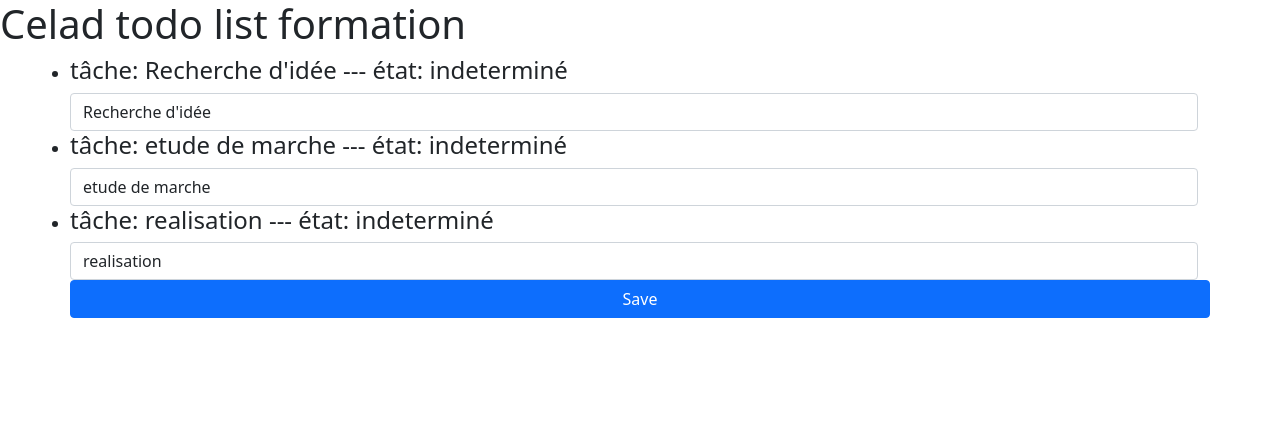
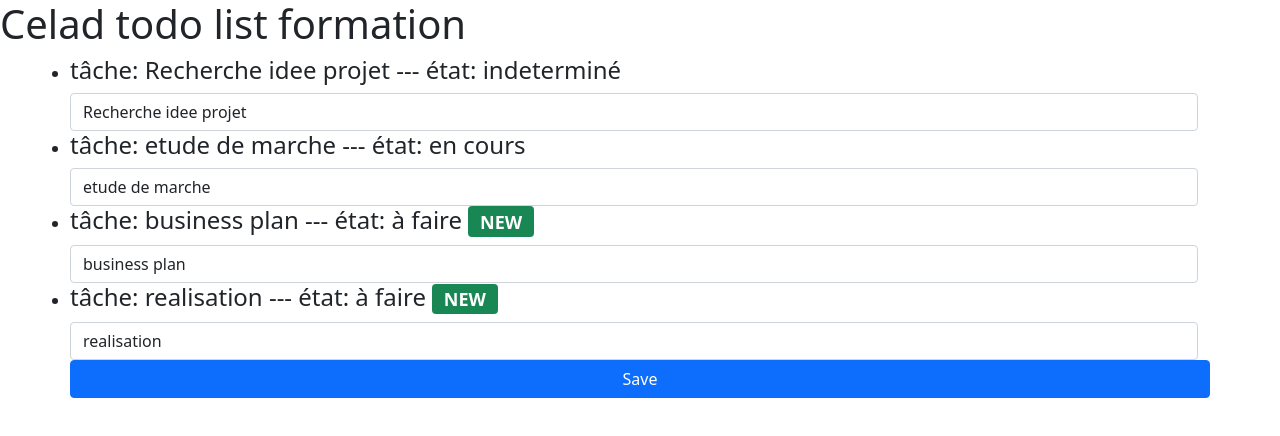
Before and after one commit to maaash/celadtodo, an Angular app: page / in a window 1280 px wide. Shown: the top 436 px of the page. Built offline with nearby package versions, Linux system fonts and the light colour scheme.

Commit message:
directives structurelles ngif ngfor

```diff
--- a/src/app/app.component.html
+++ b/src/app/app.component.html
@@ -1,12 +1,14 @@
 <h1>{{title}}</h1>
 <div class="container">
   <div class="row">
-    <ul class="list-group">
-      <app-tache [nom]="tache1" [etat]="'terminée'"></app-tache>
-      <app-tache [nom]="tache2" [etat]="'terminée'"></app-tache>
-      <app-tache [nom]="tache3" [etat]="'terminée'"></app-tache>
+    <ul class="list-group" >
+      <app-tache *ngFor="let tache of taches; let i = index"
+      [nom]="tache.nom"
+      [etat]="tache.etat"></app-tache>
     </ul>
 
-    <button class="btn btn-primary" [disabled]="!isConnected" (click)="onSauvegarde()"> Save </button>
+    <button class="btn btn-primary"
+    [disabled]="!isConnected"
+    (click)="onSauvegarde()"> Save </button>
   </div>
 </div>
--- a/src/app/app.component.ts
+++ b/src/app/app.component.ts
@@ -13,7 +13,16 @@ export class AppComponent {
   public tache1 = "Recherche d'idée"
   public tache2 = "etude de marche"
   public tache3 = "realisation"
-
+  public taches = [
+    {nom: "Recherche idee projet",
+    etat: "terminee"} ,
+    {nom: "etude de marche",
+    etat: "encours"} ,
+    {nom: "business plan",
+    etat: "afaire"} ,
+    {nom: "realisation",
+    etat: "afaire"}
+  ]
 
   constructor(){
     setTimeout(() => {
--- a/src/app/tache/tache.component.html
+++ b/src/app/tache/tache.component.html
@@ -1,4 +1,6 @@
 <li class="item-list">
-  <h4>tâche: {{nameTache}} --- état: {{getEtat()}} </h4>
+  <h4>tâche: {{nameTache}} --- état: {{getEtat()}}
+    <span *ngIf="etatTache=='afaire'" class="badge bg-success"> NEW </span>
+  </h4>
   <input type="text" class="form-control" [(ngModel)]="nameTache">
 </li>
```
